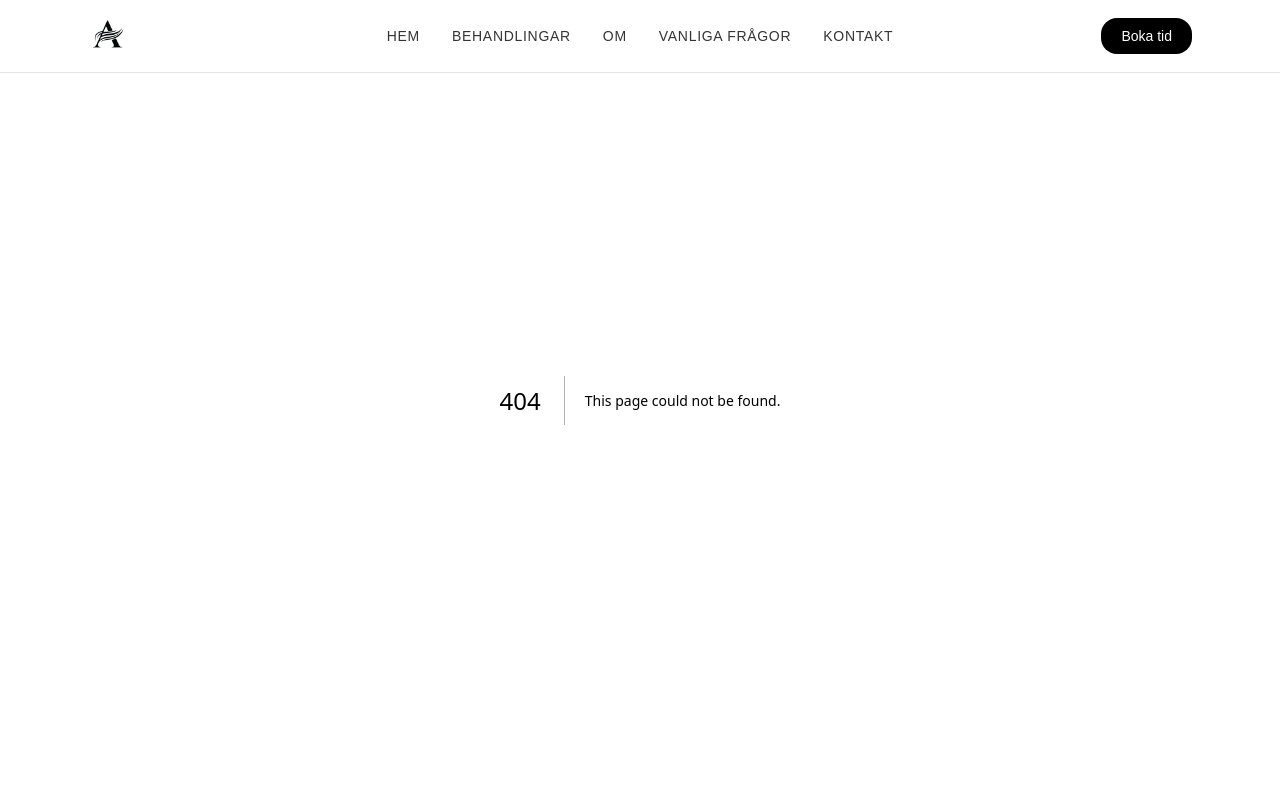
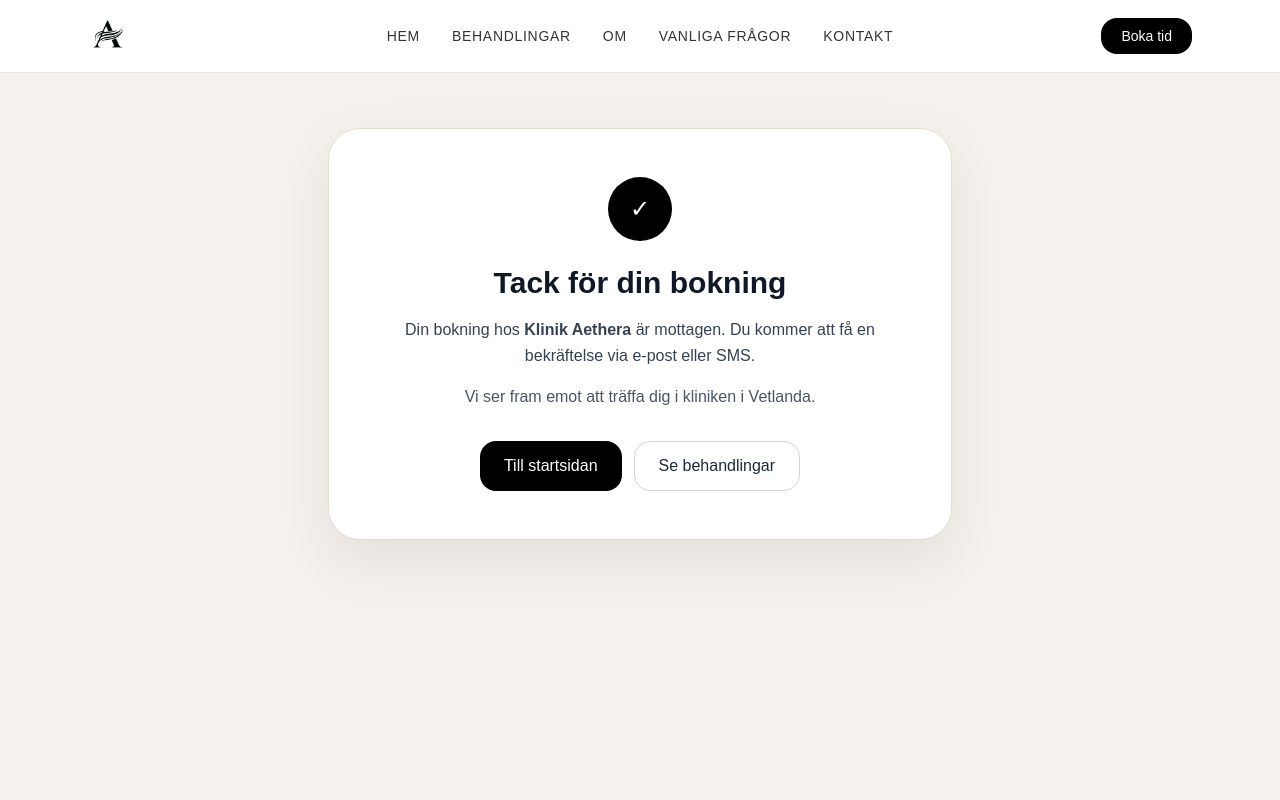
Before and after one commit to shahab0793378659-collab/aethera-website, a Next.js app in the folder aethera/: page /tack in a window 1280 px wide. Before the commit this address had no page. Shown: the top 800 px of the page. Built offline with nearby package versions, Linux system fonts and the light colour scheme.

Commit message:
add thank you page for booking tracking

```diff
--- /dev/null
+++ b/aethera/app/tack/page.tsx
@@ -0,0 +1,63 @@
+"use client";
+
+import { useEffect } from "react";
+
+export default function ThankYouPage() {
+  useEffect(() => {
+    const el = document.querySelector("#card");
+
+    setTimeout(() => {
+      el?.classList.remove("opacity-0", "translate-y-6");
+    }, 100);
+  }, []);
+
+  return (
+    <main className="min-h-screen bg-[#F5F1EC] pt-32 pb-20">
+      <div className="mx-auto max-w-2xl px-6 text-center">
+
+        <div
+          id="card"
+          className="opacity-0 translate-y-6 transition-all duration-700 rounded-[2rem] border border-[#E6DED5] bg-white p-12 shadow-[0_20px_60px_rgba(0,0,0,0.08)]"
+        >
+          <div className="mb-6 flex justify-center">
+            <div className="flex h-16 w-16 items-center justify-center rounded-full bg-black text-white text-2xl">
+              ✓
+            </div>
+          </div>
+
+          <h1 className="text-3xl font-semibold text-gray-900">
+            Tack för din bokning
+          </h1>
+
+          <p className="mt-4 text-gray-700 leading-relaxed">
+            Din bokning hos <strong>Klinik Aethera</strong> är mottagen.
+            Du kommer att få en bekräftelse via e-post eller SMS.
+          </p>
+
+          <p className="mt-4 text-gray-600">
+            Vi ser fram emot att träffa dig i kliniken i Vetlanda.
+          </p>
+
+          <div className="mt-8 flex flex-col gap-3 sm:flex-row sm:justify-center">
+
+            <a
+              href="/"
+              className="inline-flex items-center justify-center rounded-2xl bg-black px-6 py-3 font-medium text-white transition hover:opacity-90"
+            >
+              Till startsidan
+            </a>
+
+            <a
+              href="/behandlingar"
+              className="inline-flex items-center justify-center rounded-2xl border border-gray-300 px-6 py-3 font-medium text-gray-800 transition hover:bg-gray-50"
+            >
+              Se behandlingar
+            </a>
+
+          </div>
+        </div>
+
+      </div>
+    </main>
+  );
+}
```
